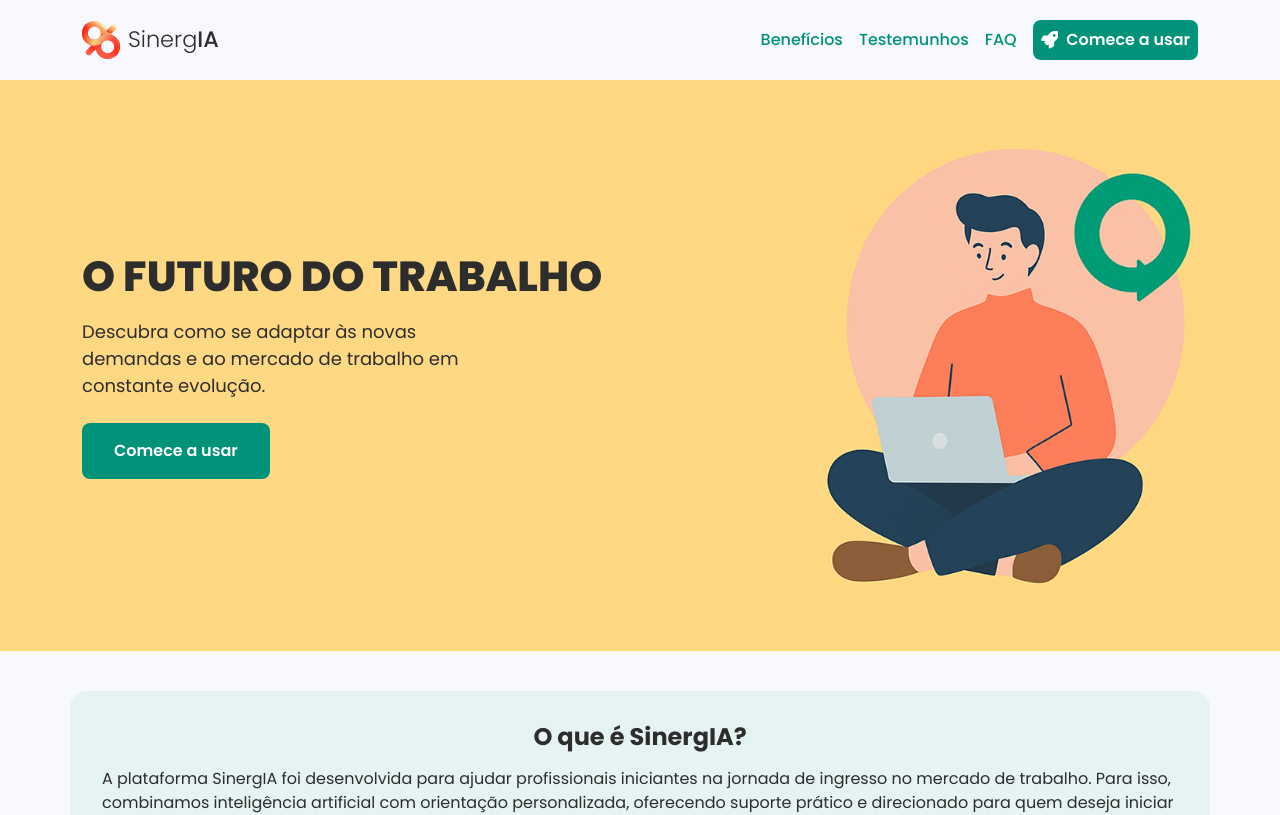
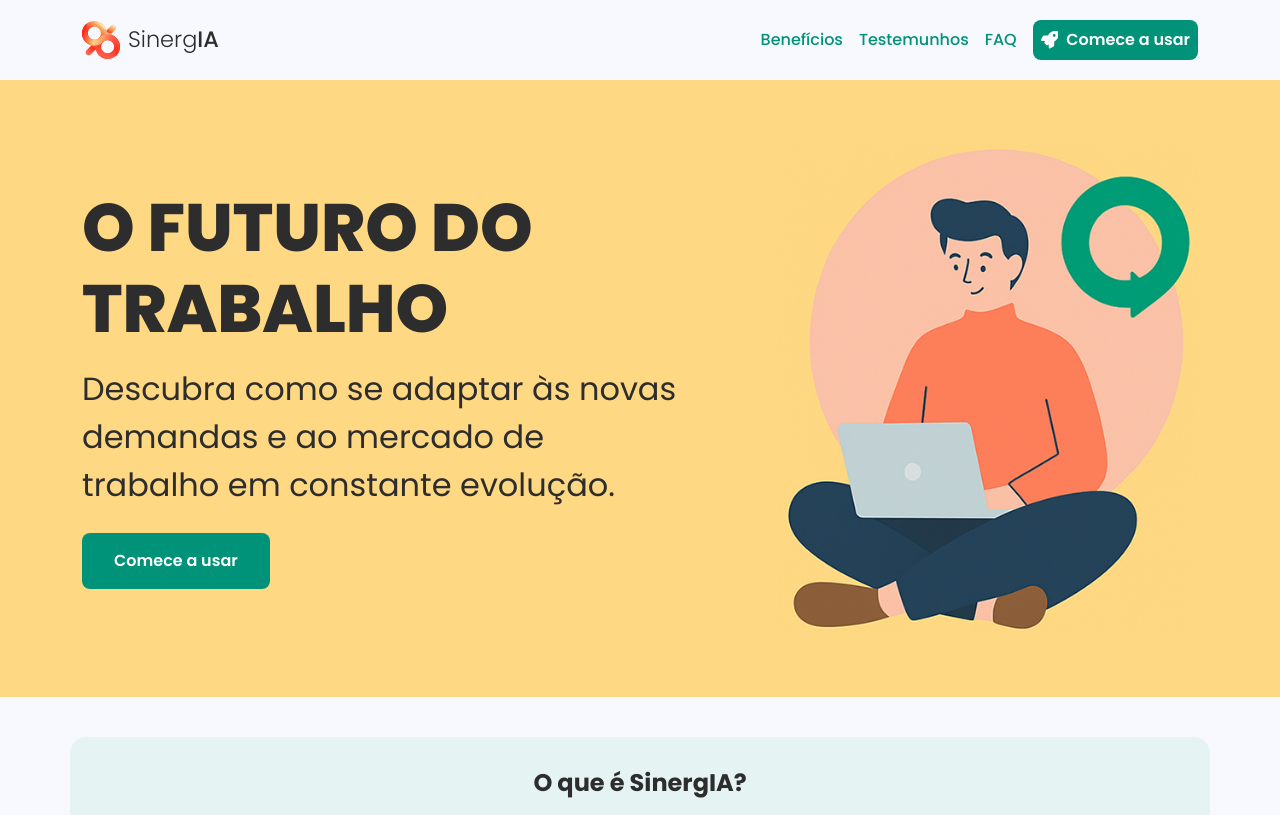
Before and after one commit to fiap-webdesign/global-solution-sinergia, a React (Vite) app: page / in a window 1280 px wide. Shown: the top 815 px of the page. Built offline with nearby package versions, Linux system fonts and the light colour scheme.

Commit message:
style: refine component styling to match prototype

```diff
--- a/src/components/Header/styles.ts
+++ b/src/components/Header/styles.ts
@@ -22,7 +22,8 @@ export const HeroContainer = styled.div`
 `;
 
 export const HeroTitle = styled.h1`
-    font-size: 42px;
+    font-size: 67px;
+     max-width: 500px;
     font-family: ${FontFamilies.ONE};
     font-weight: 800;
     margin-bottom: ${Spaces.TWO};
@@ -33,12 +34,12 @@ export const HeroTitle = styled.h1`
 `;
 
 export const HeroSubtitle = styled.p`
-    font-size: 18px;
+    font-size: 32px;
     color: ${FontColors.PRIMARY};
-    max-width: 420px;
+    max-width: 600px;
     margin-bottom: ${Spaces.THREE};
 
-    @media (max-width: 600px) {
+    @media (max-width: 900px) {
         font-size: 16px;
         max-width: 100%;
     }
@@ -68,7 +69,7 @@ export const HeroButtons = styled.div`
 
 export const HeroImage = styled.img`
     width: 100%;
-    max-width: 380px;
+    max-width: 420px;
 
     @media (max-width: 600px) {
         max-width: 260px;
```
